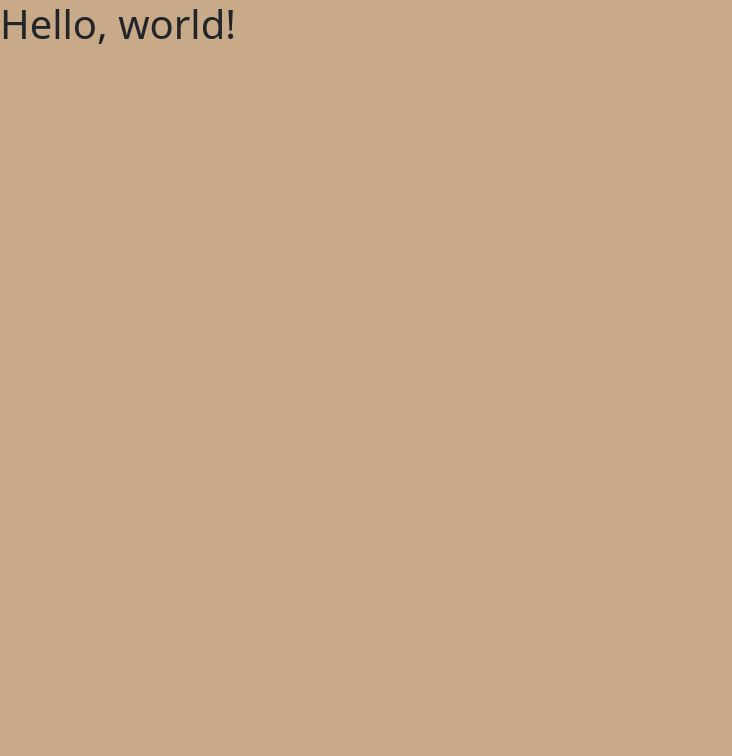
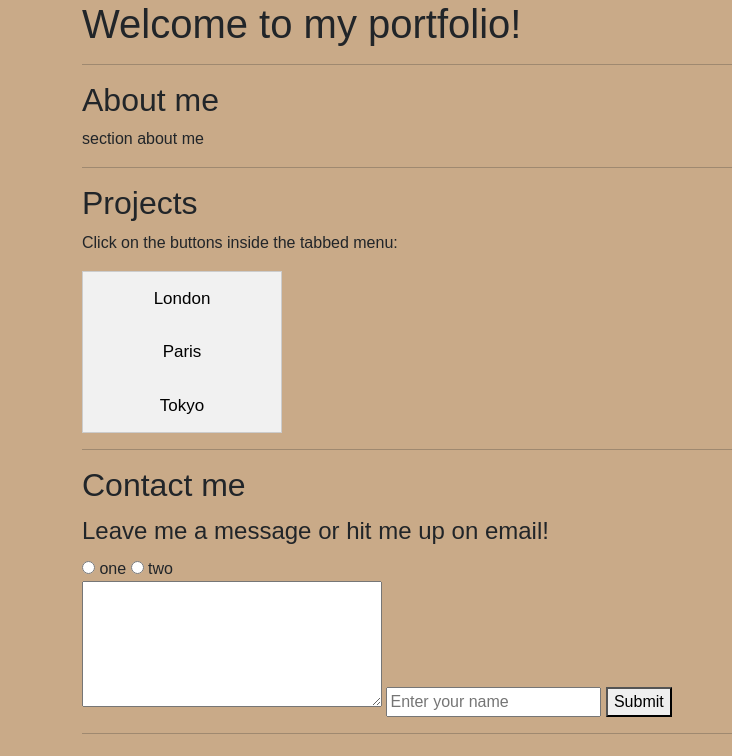
Before and after one commit to pieton97/Dac-portfolio, a plain HTML site: page index.html in a window 1280 px wide. Shown: the whole page, without its empty margins (0-732 px from the left). Drawn offline with nearby package versions, Linux system fonts and the light colour scheme.

Commit message:
starter template

```diff
--- a/index.html
+++ b/index.html
@@ -11,7 +11,64 @@
   <title>Dac's Cool Portfolio</title>
  </head>
  <body>
-    <h1>Hello, world!</h1>
+  <div class="container">
+    <h1>Welcome to my portfolio!</h1>
+
+    <hr>
+    <!-- can change hr style like height 3px, background color, etc -->
+    <h2>About me</h2>
+    <p>section about me</p>
+
+    <hr>
+
+    <h2>Projects</h2>
+    <p>Click on the buttons inside the tabbed menu:</p>
+
+    <div class="conte">
+    <div class="tab">
+      <button class="tablinks" onclick="openCity(event, 'London')">London</button>
+      <button class="tablinks" onclick="openCity(event, 'Paris')">Paris</button>
+      <button class="tablinks" onclick="openCity(event, 'Tokyo')">Tokyo</button>
+    </div>
+
+    <div id="London" class="tabcontent">
+      <h3>London</h3>
+      <p>London is the capital city of England.</p>
+    </div>
+
+    <div id="Paris" class="tabcontent">
+      <h3>Paris</h3>
+      <p>Paris is the capital of France.</p>
+    </div>
+
+    <div id="Tokyo" class="tabcontent">
+      <h3>Tokyo</h3>
+      <p>Tokyo is the capital of Japan.</p>
+    </div>
+
+    </div>
+
+    <hr>
+
+    <section>
+      <h2>Contact me</h2>
+      <form action="">
+        <fieldset>
+          <legend>Leave me a message or hit me up on email!</legend>
+          <label><input id="one" type="radio" name="example" value="one"> one</label>
+          <label><input id="two" type="radio" name="example" value="two"> two</label>
+        </fieldset>
+        <textarea name="" id="" cols="30" rows="5"></textarea>
+        <input type="text" name="your-name" placeholder="Enter your name" required>
+        <button type="submit">Submit</button>
+      </form>
+    </section>
+
+    <hr>
+
+    <footer></footer>
+
+  </div>
 
   <script src="https://cdn.jsdelivr.net/npm/bootstrap@5.1.3/dist/js/bootstrap.bundle.min.js" integrity="sha384-ka7Sk0Gln4gmtz2MlQnikT1wXgYsOg+OMhuP+IlRH9sENBO0LRn5q+8nbTov4+1p" crossorigin="anonymous"></script>
  </body>
--- a/index.js
+++ b/index.js
@@ -1 +1,15 @@
 console.log('helllloooo');
+
+function openCity(evt, cityName) {
+  var i, tabcontent, tablinks;
+  tabcontent = document.getElementsByClassName("tabcontent");
+  for (i = 0; i < tabcontent.length; i++) {
+    tabcontent[i].style.display = "none";
+  }
+  tablinks = document.getElementsByClassName("tablinks");
+  for (i = 0; i < tablinks.length; i++) {
+    tablinks[i].className = tablinks[i].className.replace(" active", "");
+  }
+  document.getElementById(cityName).style.display = "block";
+  evt.currentTarget.className += " active";
+}
--- a/style.css
+++ b/style.css
@@ -1,3 +1,50 @@
 body {
   background-color: #c9aa88;
+  font-family: Arial;
 }
+
+/* Style the tab */
+.tab {
+  overflow: hidden;
+  border: 1px solid #ccc;
+  background-color: #f1f1f1;
+  display: flex;
+  flex-direction: column;
+  width: 200px;
+}
+
+/* Style the buttons inside the tab */
+.tab button {
+  background-color: inherit;
+  float: left;
+  border: none;
+  outline: none;
+  cursor: pointer;
+  padding: 14px 16px;
+  transition: 0.3s;
+  font-size: 17px;
+}
+
+/* Change background color of buttons on hover */
+.tab button:hover {
+  background-color: #ddd;
+}
+
+/* Create an active/current tablink class */
+.tab button.active {
+  background-color: #ccc;
+}
+
+/* Style the tab content */
+.tabcontent {
+  display: none;
+  padding: 6px 12px;
+  border: 1px solid #ccc;
+  border-top: none;
+  width: 70%;
+}
+
+.conte {
+  display: flex;
+  justify-content:flex-start
+}
```
Lines whose indentation alone changed are shown as unchanged.
